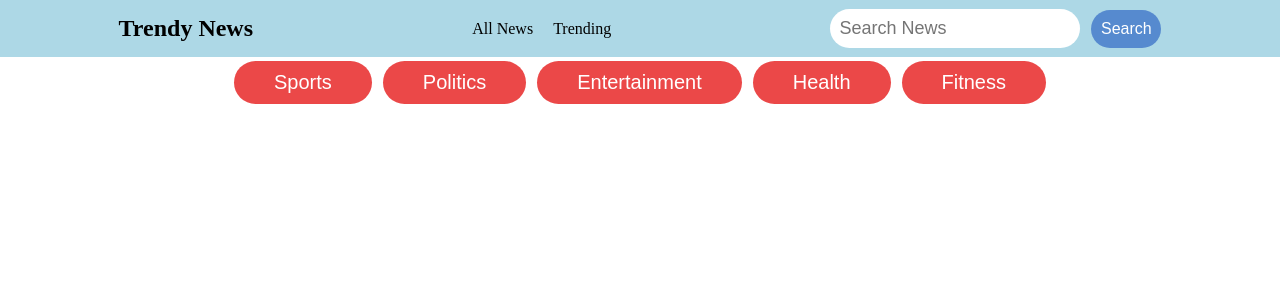
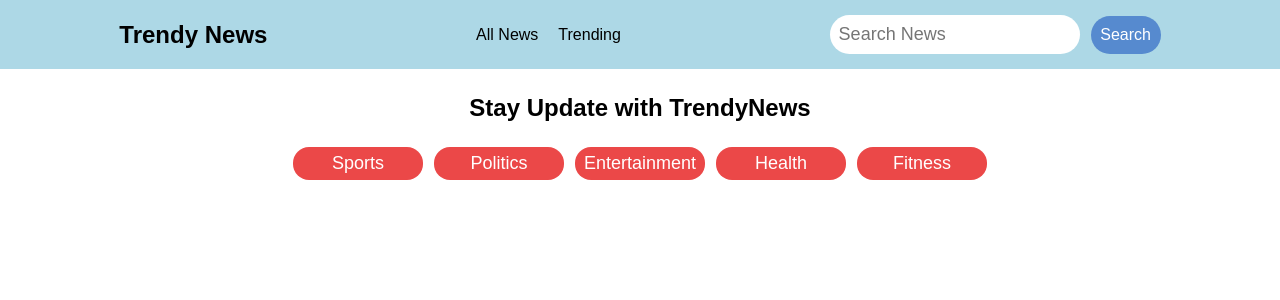
Before and after one commit to tanisha1527/React-Project8, a React (Vite) app: page / in a window 1280 px wide. Shown: the top 300 px of the page. Built offline with nearby package versions, Linux system fonts and the light colour scheme.

Commit message:
Edit and replace some code

```diff
--- a/src/components/Newsapp/Newsapp.css
+++ b/src/components/Newsapp/Newsapp.css
@@ -3,8 +3,13 @@ nav{
     align-items: center;
     justify-content: space-around;
     background-color: lightblue;
-    padding: 9px;
+    padding: 15px;
 }
+
+nav h1{
+     font-weight: 800;
+}
+
 nav input{
      width: 250px;
      text-decoration: none;
@@ -32,7 +37,7 @@ nav button{
      cursor: pointer;
 }
 nav button:hover{
-    background-color: rgb(110, 159, 222);
+    background-color: rgb(58, 127, 216);
 }
 nav ul{
      display: flex;
@@ -43,21 +48,29 @@ nav ul{
 .category-btns {
      display: flex;
      justify-content: center;
-     padding-top: 4px;
      gap: 11px;
-     flex-wrap: wrap;
 }
 
 .category-btns button{
-     padding: 10px 40px;
+     width: 130px;
+     height: 33px;
+     padding: 2px;
      background-color: rgb(235, 72, 72);
      color: white;
-     font-size: 20px;
+     font-size: 18px;
+     outline: none;
      border: none;
-     border-radius: 500px;
+     border-radius: 16px;
+     cursor: pointer;
 }
 
 .category-btns button:hover{
-    background-color: rgb(240, 91, 94);
-    cursor: pointer;
+    background-color: rgb(223, 74, 76);
 }
+
+.heading{
+     text-align: center;
+     font-weight: 600;
+     font-size: 24px;
+     padding: 25px;
+}
--- a/src/components/Newsapp/Newsapp.jsx
+++ b/src/components/Newsapp/Newsapp.jsx
@@ -18,6 +18,9 @@ const Newsapp = () => {
           <button>Search</button>
         </div>
       </nav>
+      <div>
+         <p className="heading">Stay Update with TrendyNews</p>
+      </div>
 
       <div className="category-btns">
           <button>Sports</button>
--- a/src/index.css
+++ b/src/index.css
@@ -2,4 +2,5 @@
   padding: 0;
   margin: 0;
   box-sizing: border-box;
+  font-family: sans-serif;
 }
```
